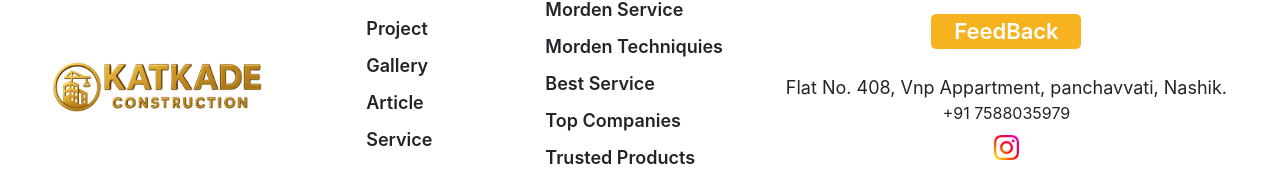
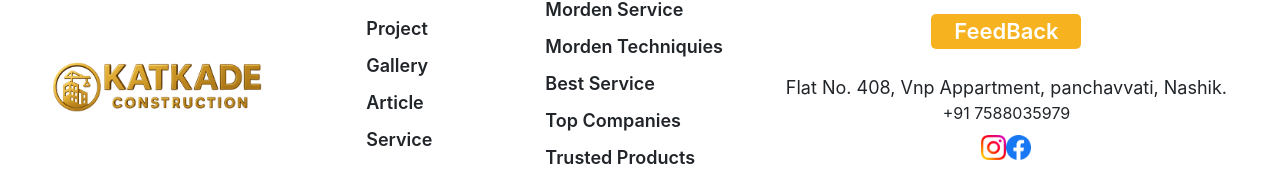
Before and after one commit to satyamrk18/katkade-s, a website: page index.html in a window 1280 px wide. Shown: the part 5968-6162 px from the top of the page. Drawn offline with nearby package versions, Linux system fonts and the light colour scheme.

Commit message:
facebook and twitter logo added

```diff
--- a/index.html
+++ b/index.html
@@ -759,6 +759,7 @@
           <!--social media icon-->
          <div class="social-media">
           <img src="./images/instagram.png">
+          <img src="./images/facebook.png">
          </div>
         </div>
       </div>
```
Also changed, not shown: images/facebook.png (added), images/twitter.png (added).
